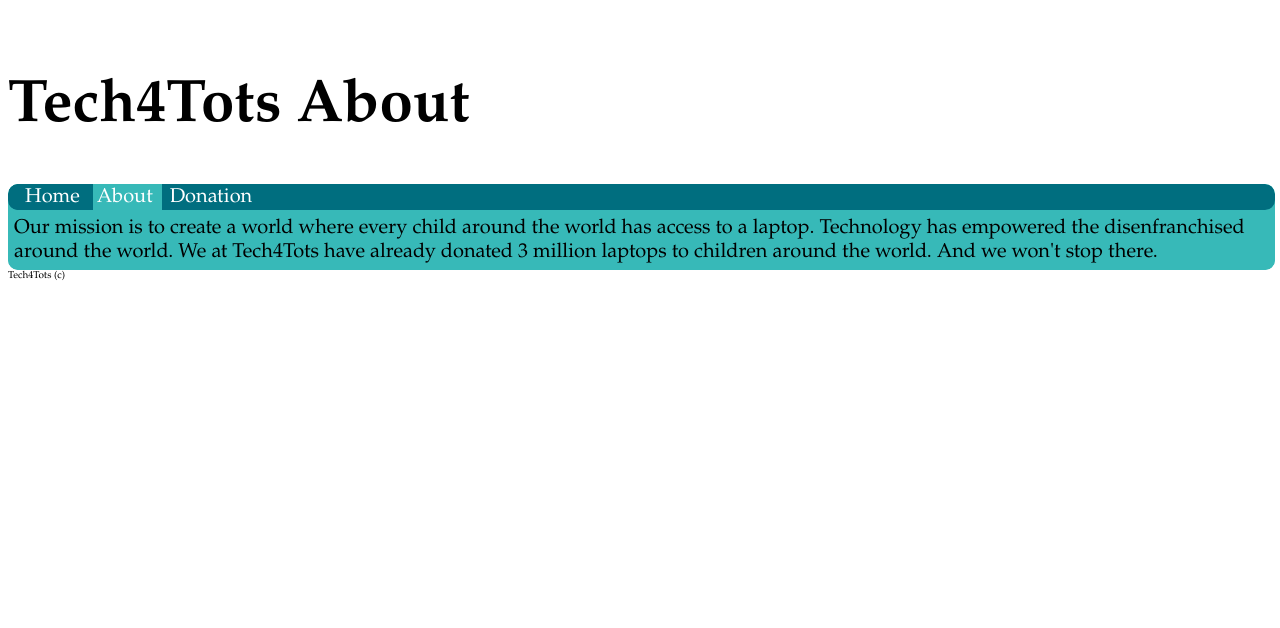
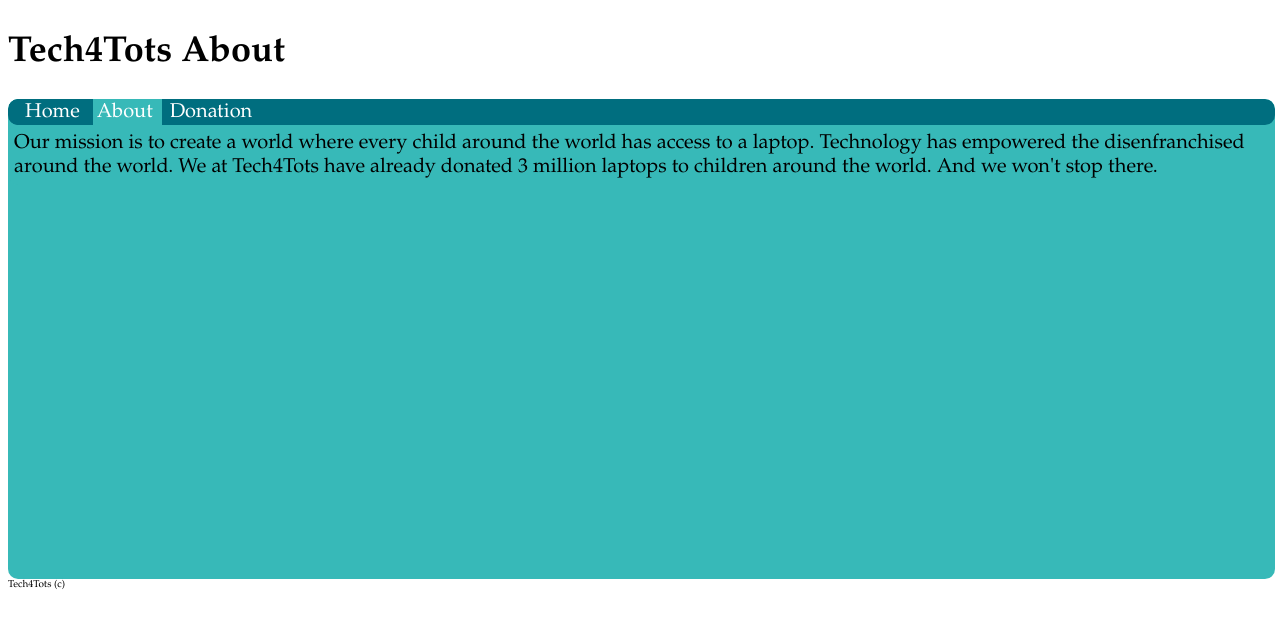
Before and after one commit to Fioringo/Tech4TotsCUNY2x, a Flask app: page /about in a window 1280 px wide. Shown: the top 628 px of the page. Run offline with Flask 2, Linux system fonts and the light colour scheme.

Commit message:
updated about and pay pages

```diff
--- a/templates/about.html
+++ b/templates/about.html
@@ -9,11 +9,6 @@
 </head>
 
 <body>
-    <div id="tickerwrap">
-        <marquee id="ticker">
-            Lorem ipsum dolor sit amet, consectetur adipiscing elit. Nam vel augue eget velit tristique pretium. Nam ultrices nulla risus, ut elementum mauris dignissim at. Sed ultrices placerat dolor, ac congue nunc molestie et.
-        </marquee>
-    </div>
 <div class = "under-ticker">
     <div class = "logo">
     </div>
--- a/templates/css/index_style.css
+++ b/templates/css/index_style.css
@@ -31,6 +31,10 @@ header {
     width: 1em;
 }
 
+h1 {
+    font-size: 1.2em;
+}
+
 h1 a{
     text-decoration: none;
     color:black;
@@ -53,19 +57,19 @@ h1 a{
     align-content: center;
 }
 
-.container{
+.container {
     display:flex;
     flex-direction: column;
     align-content: center;
     justify-content: center;
 }
 
-.banner{
+.banner {
     max-width: 100vw;
     margin: 0px auto;
     text-align: center;
 }
-#banner-img{
+#banner-img {
     width:600px;
     height: auto;
 
@@ -129,38 +133,10 @@ h1 a{
     margin-bottom: 1em;
 }
 
-/*input[type="submit"] {*/
-/*    font-size: 5em;*/
-/*    color: black;*/
-/*    opacity: 0.8;*/
-/*}*/
-/**/
-/*input[type="submit"]:hover {*/
-/*    font-size: 5em;*/
-/*    /*color: red;*/
-/*     opacity: 1;*/
-/*     cursor: pointer;*/*/
-/*    background-color: black;*/
-/*    color: white;*/
-/*    cursor: pointer;*/
-/*}*/
-/**/
-/*input {*/
-/*    border: 0px;*/
-/*    background-color: lightgrey;*/
-/*    width: 100%;*/
-/*    height: 100%;*/
-/*    border-radius: 1000em;*/
-/*}*/
-
 form {
     height: 100%;
-
-    /*border: 1px solid black;*/
     border-radius: 1000em;
 }
-
-
 
 ul {
     border-radius: 10px;
@@ -203,6 +179,7 @@ li a:hover {
     background-color: #37B9B8;
     border-radius: 10px;
     overflow: hidden;
+    height: 60vh;
 }
 
 .content-text-box {
@@ -224,3 +201,7 @@ li a:hover {
 
     color: #000;
 }
+
+.under-ticker {
+    height: 60vh;
+}
--- a/templates/pay.html
+++ b/templates/pay.html
@@ -19,7 +19,7 @@
 
     </logo>
     <header>
-        Tech4Tots Donations
+        <h1>Tech4Tots Donations</h1>
     </header>
     <div class = "under-ticker">
         <div class = "logo">
```
